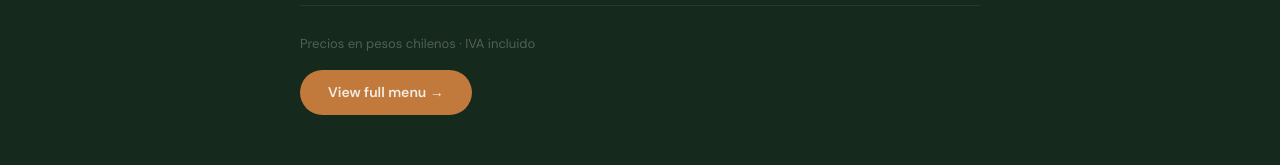
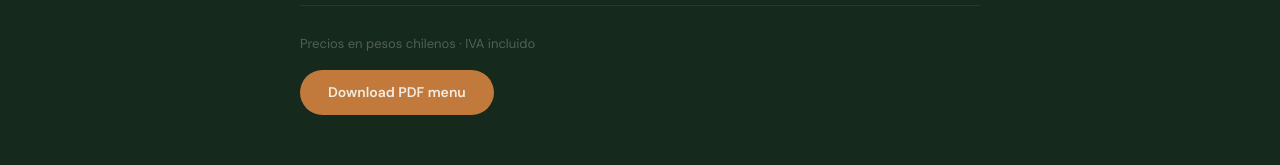
Before and after one commit to dimoe-restaurant/landing, a Next.js app: page /en/carta in a window 1280 px wide. Shown: the part 1529-1694 px from the top of the page. Built offline with nearby package versions, Linux system fonts and the light colour scheme; no server answers; a web font is replaced by a local one.

Commit message:
fix(menu): CTA de /carta descarga PDF, no dice "ver carta completa" (#87) — feature #80

```diff
--- a/components/sections/Menu.tsx
+++ b/components/sections/Menu.tsx
@@ -326,7 +326,7 @@ export default function Menu({ menu }: Props) {
             onMouseEnter={e => (e.currentTarget.style.opacity = '0.85')}
             onMouseLeave={e => (e.currentTarget.style.opacity = '1')}
           >
-            {t('cta')}
+            {t('download_cta')}
           </a>
         </motion.div>
       </div>
--- a/messages/en.json
+++ b/messages/en.json
@@ -39,6 +39,7 @@
     "label": "The menu",
     "headline": "Something for everyone",
     "cta": "View full menu →",
+    "download_cta": "Download PDF menu",
     "c1_name": "Pizzas",
     "c1_desc": "48-hour fermented dough, stone oven at 450°C. Neapolitan and pan-style. The difference is real.",
     "c2_name": "Pasta",
--- a/messages/es.json
+++ b/messages/es.json
@@ -39,6 +39,7 @@
     "label": "La carta",
     "headline": "Para todos los gustos",
     "cta": "Ver carta completa →",
+    "download_cta": "Descargar carta en PDF",
     "c1_name": "Pizzas",
     "c1_desc": "Masa fermentada 48 horas, horno de piedra a 450°C. Napolitanas y al molde. La diferencia se siente.",
     "c2_name": "Pastas",
```
